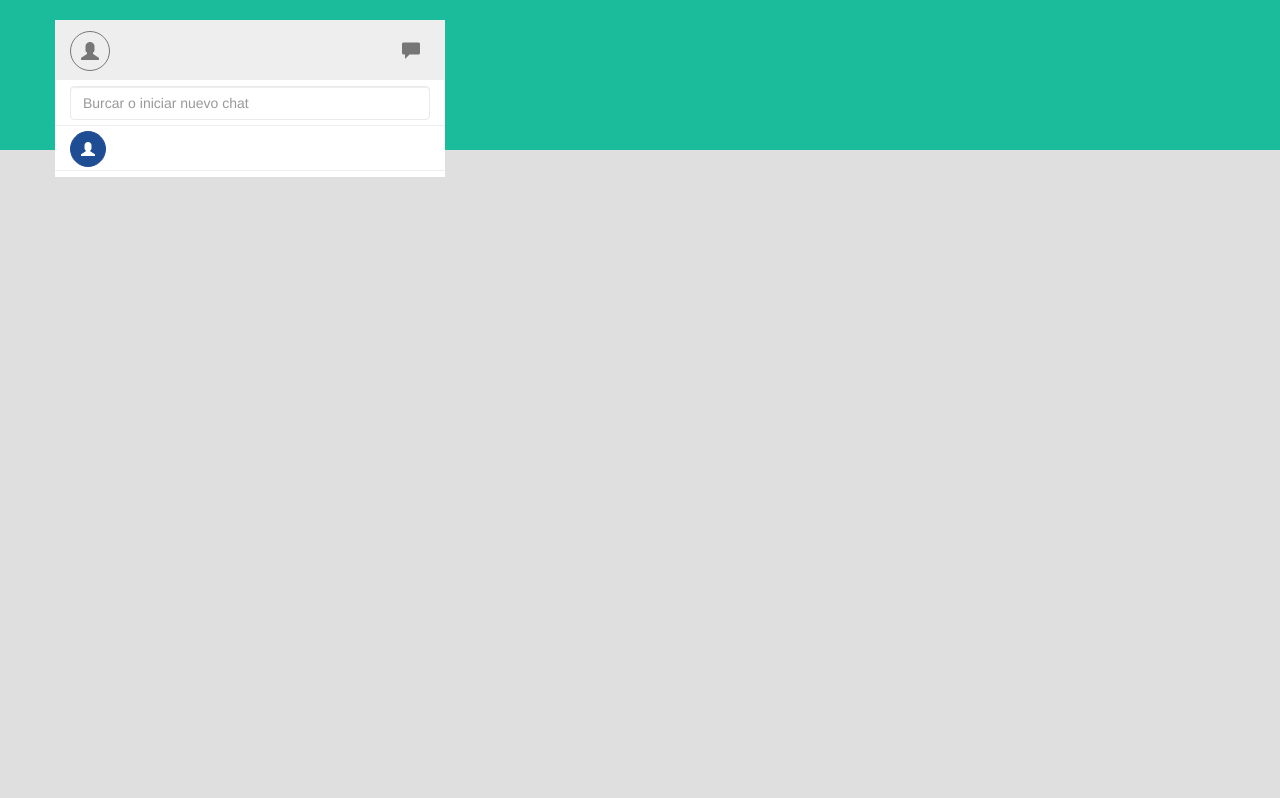
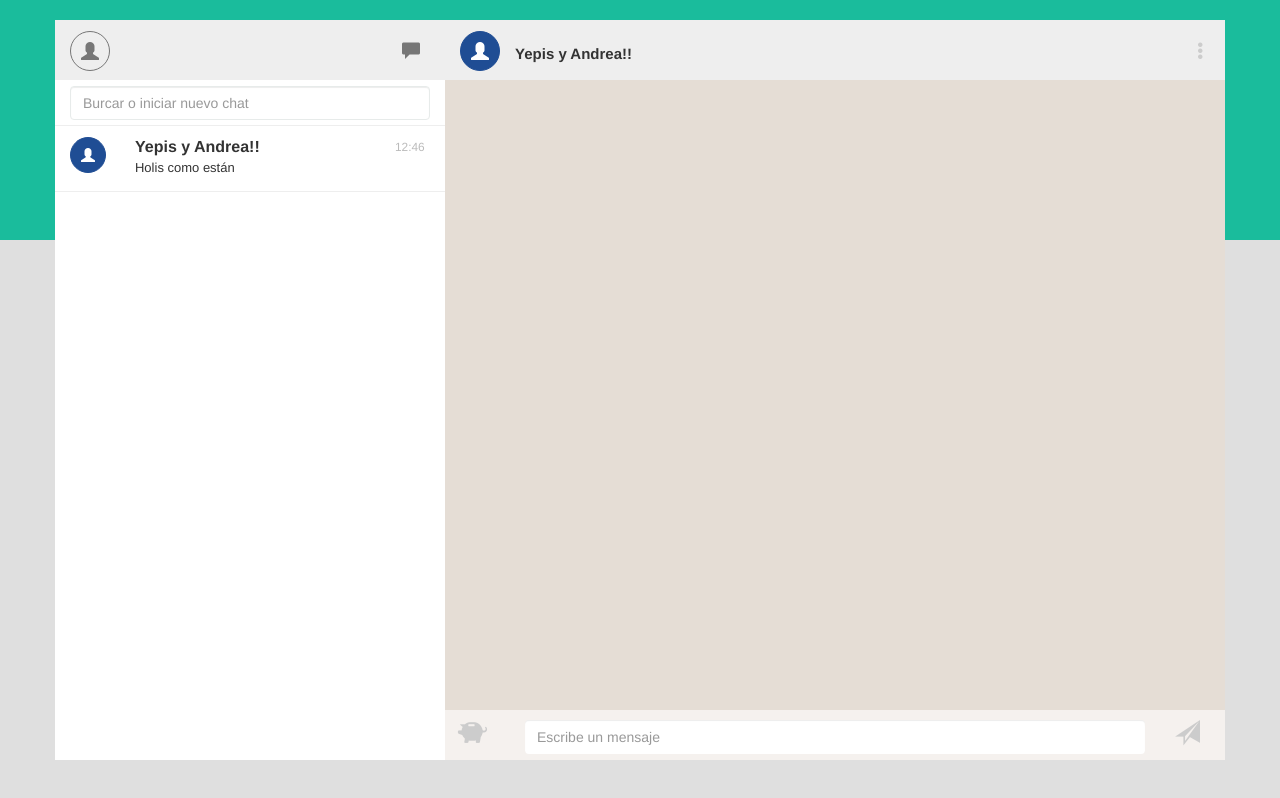
Before and after one commit to jzunigarce/ChatSocket, a plain HTML site: page chat.html in a window 1280 px wide. Drawn offline with Linux system fonts and the light colour scheme.

Commit message:
Update css and html

```diff
--- a/chat.html
+++ b/chat.html
@@ -11,11 +11,11 @@
 	</head>
 	<body class="chat-body">
     <div class="content">
-      <section class="container">
+      <section class="container app">
         <div class="row">
-          <div class="col-md-4">
+          <div class="col-md-4 contact">
             <div class="row">
-              <div class="col-md-12 header-contact">
+              <div class="col-md-12 header">
                   <span class="glyphicon glyphicon-user avatar avatar-user" aria-hidden="true"></span>
                   <span class="glyphicon glyphicon-comment right icon-comment" aria-hidden="true"></span>
               </div>
@@ -27,27 +27,56 @@
 									<div class="col-md-2">
 										<span class="glyphicon glyphicon-user avatar avatar-contact" aria-hidden="true"></span>
 									</div>
-									<div></div>
-									<div></div>
+									<div class="col-md-8">
+										<div class="row">
+											<div class="col-md-12 contact-name">
+												<strong>Yepis y Andrea!!</strong>
+											</div>
+											<div class="col-md-12 contact-last-msj">
+												<p>Holis como están</p>
+											</div>
+										</div>
+									</div>
+									<div class="col-md-2 contact-chat-time">
+										<small>12:46</small>
+									</div>
 								</div>
-								<!--div class="row">
-									<div class="col-md-2">
-										<span class="glyphicon glyphicon-user contact-avatar" aria-hidden="true"></span>
-									</div>
-									<div></div>
-									<div></div>
-								</div>
-								<div class="row">
-									<div class="col-md-2">
-										<span class="glyphicon glyphicon-user contact-avatar" aria-hidden="true"></span>
-									</div>
-									<div></div>
-									<div></div>
-								</div-->
               </div>
             </div>
           </div>
-          <div class="col-md-8"></div>
+          <div class="col-md-8 chat">
+          	<div class="row header chat-header">
+          		<div class="col-md-12 ">
+								<div class="row">
+									<div class="col-md-11">
+										<span class="glyphicon glyphicon-user avatar avatar-contact" aria-hidden="true"></span>
+										<strong>Yepis y Andrea!!</strong>
+									</div>
+									<div class="col-md-1 text-right chat-option">
+										<span class="glyphicon glyphicon-option-vertical option" aria-hidden="true"></span>
+									</div>
+								</div>
+          		</div>
+          	</div>
+						<div class="row chat-footer">
+							<div class="col-md-12">
+								<div class="row">
+									<div class="col-md-1 chat-icon">
+										<span class="glyphicon glyphicon-piggy-bank" aria-hidden="true"></span>
+									</div>
+									<div class="col-md-10 chat-field">
+										<input type="text" class="form-control" placeholder="Escribe un mensaje">
+									</div>
+									<div class="col-md-1 chat-icon chat-send">
+										<a href="#"><span class="glyphicon glyphicon-send" aria-hidden="true"></span></a>
+									</div>
+								</div>
+							</div>
+						</div>
+						<div class="row chat-messages">
+							<div class="col-md-12"></div>
+						</div>
+          </div>
         </div>
   		</section>
     </div>
--- a/css/main.css
+++ b/css/main.css
@@ -1,3 +1,8 @@
+html, body{
+  overflow: hidden;
+  height: 100%;
+  width: 100%;
+}
 body{
   background-color: #1abc9c;
 }
@@ -33,7 +38,7 @@ body{
   padding-bottom: 10px;
 }
 
-.btn-login:hover, .btn-login:active:hover{
+.btn-login:focus, .btn-login:active, .btn-login:hover, .btn-login:active:hover{
   background: #48c9b0;
   border-color: #48c9b0;
   color: #ffffff;
@@ -50,12 +55,23 @@ body{
    background: -o-repeating-linear-gradient(top, #1abc9c, #1abc9c 30%, #DFDFDF 30%, #DFDFDF);
    background: -moz-repeating-linear-gradient(top, #1abc9c, #1abc9c 30%, #DFDFDF 30%, #DFDFDF);
    background: repeating-linear-gradient(top, #1abc9c, #1abc9c 30%, #DFDFDF 30%, #DFDFDF);
-   min-height: 500px;
+   /*min-height: 500px;*/
+   height: 100%;
  }
- .content .container{
+ .content .app{
+   height: calc(100% - 40px);
    padding-top: 20px;
  }
- .header-contact{
+ .content .app > .row{
+   height: 100%;
+ }
+ .contact, .chat{
+   height: 100%;
+ }
+ .contact{
+   background-color: #ffffff;
+ }
+ .header{
    background-color: #EEEEEE;
    font-size: 18px;
    padding-top: 10px;
@@ -93,6 +109,49 @@ body{
 .contact-row{
   border-top: 1px solid #EEEEEE;
   border-bottom: 1px solid #EEEEEE;
-  padding-top: 4px;
+  padding-top: 10px;
   padding-bottom: 4px;
 }
+.contact-name{
+  font-size: 16px;
+}
+.contact-last-msj{
+  font-size: 13px;
+}
+.contact-chat-time{
+  color: #bbbbbb;
+}
+.chat{
+  display: flex;
+  flex-direction: column;
+}
+.chat-option{
+  padding-top: 10px;
+  color: #ccc;
+}
+.chat-header{
+  order: 1;
+}
+.chat-header strong{
+  font-size: 15px;
+  margin-left: 10px;
+}
+.chat-messages{
+  order: 2;
+  background-color: #e5ddd5;
+  height: 100%;
+}
+.chat-footer{
+  background-color: #f5f1ee;
+  min-height: 50px;
+  padding-top: 10px;
+  padding-bottom: 10px;
+  order: 3;
+}
+.chat-icon span{
+  color: #ccc;
+  font-size: 25px;
+}
+.chat-field input{
+  border-width: 0;
+}
```
